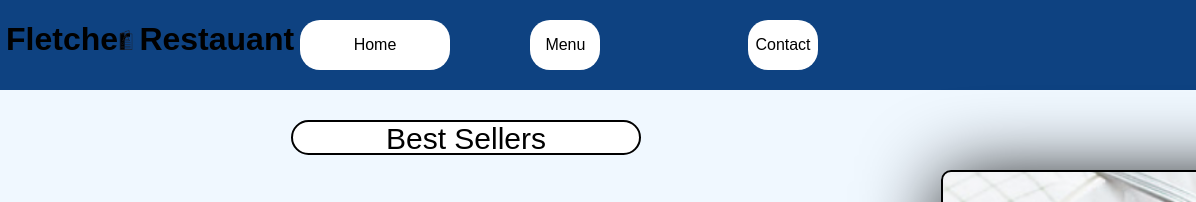
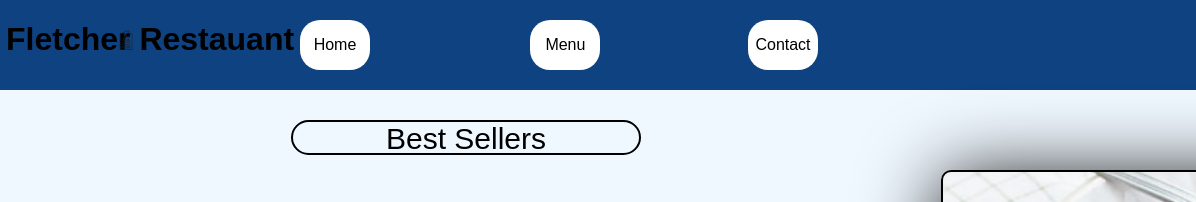
Before and after one commit to 507623/challenge-3, a plain HTML site: page index.html in a window 1280 px wide. Shown: the top 202 px of the page, 84-1280 px from the left. Drawn offline with Linux system fonts and the light colour scheme.

Commit message:
mo update

```diff
--- a/styles.css
+++ b/styles.css
@@ -22,7 +22,7 @@
     }
 
     #button1{
-        width: 150px;
+        width: 70px;
         height: 50px;
         display: block;
         background-color: rgb(255, 255, 255);
@@ -37,11 +37,8 @@
 
 
         }
-    #button1:hover{
-        scale: 1.1;
-        transition: 1s ease;
-        background-color: lightcoral;
-    }
+
+
     #button2{
         width: 70px;
         height: 50px;
@@ -289,7 +286,7 @@
 #bestseller{
     width: 350px;
     height: 35px;
-    background-color: rgb(255, 255, 255);
+    background-color: aliceblue;
     margin-top: -550px ;
     margin-left: 375px;
     position: absolute;
```
